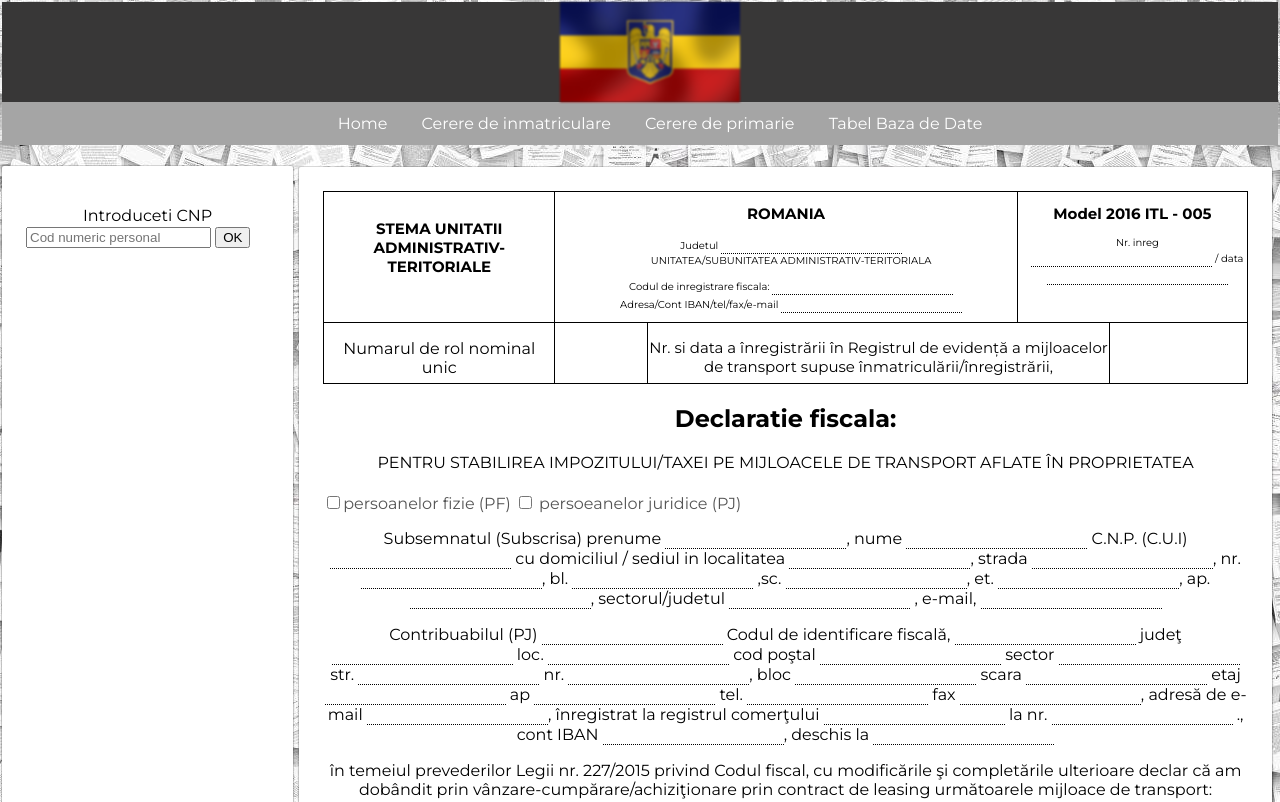
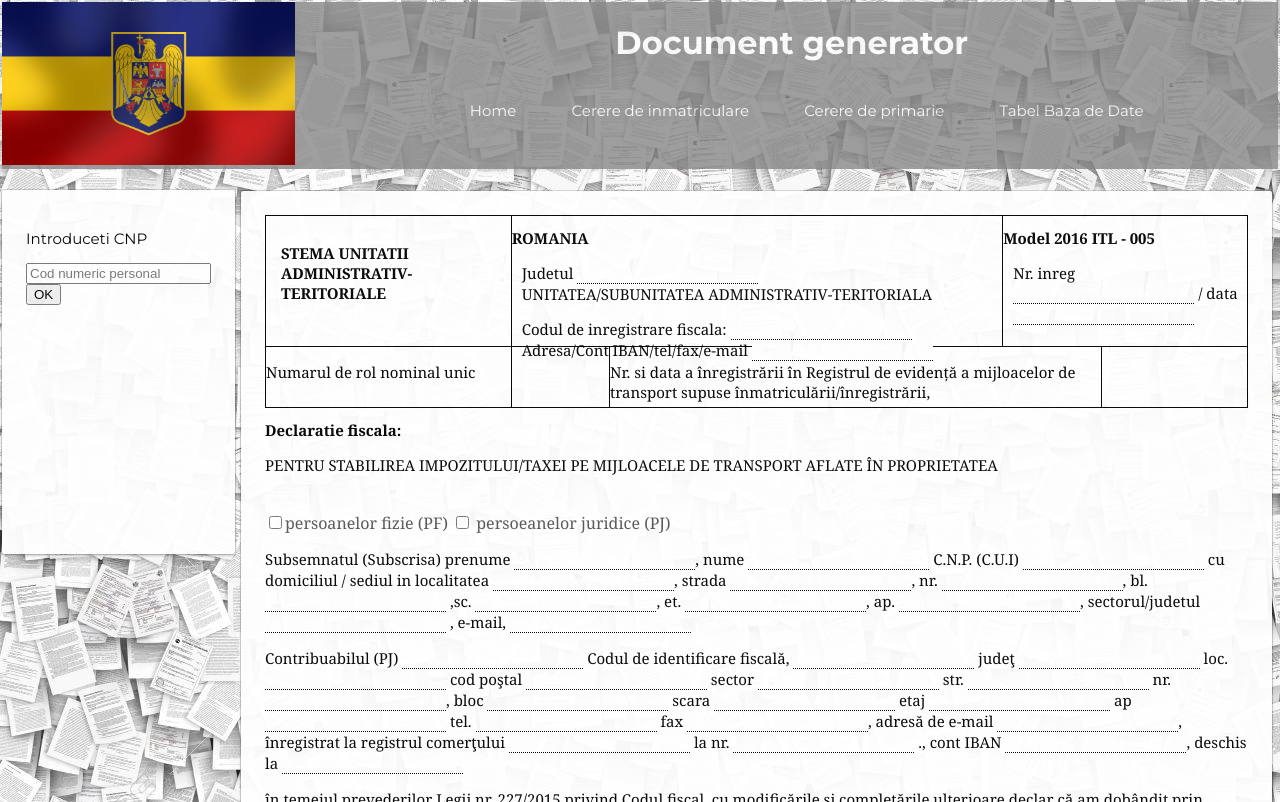
Before and after one commit to CristiCozma/docsgenerator, a plain HTML site: page second.html in a window 1280 px wide. Shown: the top 802 px of the page. Drawn offline with Linux system fonts and the light colour scheme.

Commit message:
add style to htmls

```diff
--- a/index.html
+++ b/index.html
@@ -5,27 +5,32 @@
     <title>Document gen</title>
     <link rel="stylesheet" href="style.css">
     <link rel="stylesheet" href="second.html">
+    <link rel="stylesheet" href="tableDB.html">
 </head>
 
 <body>
     <header>
         <div class="container">
             <div id="header">
-                <a href="https://www.gov.ro/" target="_blank"><img src="steag.jpeg" alt="tricolor"></a>
-                <h2>Document generator</h2>
+                <a href="https://www.gov.ro/" target="_blank"><img class="steag" src="steag.jpeg" alt="tricolor" width="100%"></a>
+               <!-- <h2>Document generator</h2> -->
             </div>
+            <div id="header2">
+                <div id="firstboxheader">
+                    <h1>Document generator</h1>
                 </div>
-    </header>
                 <div class="subheader">
                     <ul class="navbar">
                         <li> <a href="index.html">Home</a></li>
                         <li> <a href="first.html">Cerere de inmatriculare</a></li>
-            <li> <a href="second.html">Cerere de primarie</li>
+                        <li> <a href="second.html">Cerere de primarie</a></li>
                         <li> <a href="tableDB.html">Tabel Baza de Date</a></li>
                     </ul>
                 </div>
+            </div>
+        </div>
+    </header>
     <section id="content">
-
         <div id="main">
             <div id="home" class="page">
                 <h2>Bine ați venit! </h2>
@@ -35,15 +40,12 @@
     </section>
     <footer>
         <div id="footer">
-            <h5></h5>Created with the help of
-            <a href="https://fasttrackit.org/" target="_blank">
-                <em>FastTrackIT</em></a>
+            <h5>Created with the help of
+            <a href="https://fasttrackit.org/" target="_blank"><em>FastTrackIT</em></a>
             </h5>
             <p>I hope this app helped you</p>
         </div>
     </footer>
-
     <script src="functions.js"></script>
 </body>
-
 </html>
--- a/second.css
+++ b/second.css
@@ -1,3 +1,139 @@
+@import url(https://fonts.googleapis.com/css?family=Montserrat:400,700);
+
+html, body {
+  height: 100%;
+}
+body {
+  background-image: url('background-homePage.jpeg');
+  color: #555;
+  margin: 2px;
+  font-family: "Montserrat", sans-serif;
+  min-height: 100%;
+  display: flex;
+  flex-direction: column;
+}
+
+#side-menu {
+    background-color: #ffffff;
+    margin: 21px 0;
+    padding: 24px;
+    box-shadow: 0 0 0 1px rgba(0, 0, 0, 0.15), 0 2px 3px rgba(0, 0, 0, 0.2);
+    border-radius: 2px;
+    color: #334455;
+    height: 15%;
+    opacity: 0.95;
+  }
+
+
+
+#footer {
+    text-align: center;
+    background-color: grey;
+    padding: 2px 10px 10px 10px;
+    opacity: 0.9;
+    color: white;
+    font-size: 18px;
+  }
+
+#footer a {
+    color: #f5f5f5;
+  }
+#footer a:hover {
+    font-weight: bold;
+  }
+
+.ullinks {
+    list-style-type: none;
+  }
+
+
+.container {
+    display: flex;
+
+  }
+
+
+
+
+#header {
+    float: left;
+    width: 23%;
+    background-color: rgba(136,136,136, 0.8);
+
+  }
+
+#header2 {
+    float: right;
+    width: 77%;
+    background-color: #888888;
+    opacity: 0.8;
+  }
+
+.navbar {
+    text-align: center;
+    color: #ffffff;
+    font-size: 20px;
+    margin: 0;
+  }
+
+.navbar li {
+    display: inline;
+    margin: 0;
+    padding: 0;
+  }
+
+.navbar a {
+    text-decoration: none;
+    padding: 15px 25px 15px 25px;
+    margin: 2px 0;
+    color: #ffffff;
+    display: inline-block;
+    transition: all .5s ease-out;
+  }
+
+.navbar a:hover {
+    background-color: transparent;
+    color: black;
+    font-size: 25px;
+
+  }
+
+h1 {
+    text-align: center;
+    padding-left: 10px;
+    font-family: "Montserrat", sans-serif;
+    color: white
+  }
+
+#firstboxheader {
+    background-color: #888888 ;
+  }
+
+#content {
+    flex: 4;
+    display: flex;
+    flex-direction: row;
+}
+
+.page {
+    background-color: #ffffff;
+    margin: 16px 0;
+    padding: 24px 24px 50px 24px;
+    box-shadow: 0 0 0 1px rgba(0, 0, 0, 0.15), 0 2px 3px rgba(0, 0, 0, 0.2);
+    border-radius: 2px;
+    opacity: 0.95;
+  }
+
+
+
+
+
+
+
+
+
+
+/* REgi jo*/
 #boxes {
     display: inline-block;
 }
@@ -10,7 +146,6 @@
     height: 130px;
     border-right: none;
     width: calc(25% - 1px);
-
 }
 
 .styleleftbox {
@@ -33,7 +168,6 @@
     height: 130px;
     border-right: none;
     width: calc(50% - 1px);
-
 }
 
 #rightbox{
@@ -111,5 +245,11 @@ main {
 
 p, h2, ul, li {
     color: black;
-    font-family: 10px;
+    font-size: 15px;
 }
+/*regi+uj */
+#main {
+    margin: 2px;
+    padding: 4px;
+    font-family: Georgia;
+  }
--- a/second.html
+++ b/second.html
@@ -3,28 +3,35 @@
 
 <head>
     <title>Document gen</title>
-    <link rel="stylesheet" href="style.css">
+    <!-- <link rel="stylesheet" href="style.css">  -->
     <link rel="stylesheet" href="print.css">
     <link rel="stylesheet" href="second.css">
+    <link rel="stylesheet" href="tableDB.html">
 
 </head>
 
 <body>
     <header>
         <div class="container">
-            <div id="header" class="dont-print">
-                <a href="https://www.gov.ro/" target="_blank"><img src="steag.jpeg" alt="tricolor"></a>
-                <h2>Document generator</h2>
+            <div id="header">
+                <a href="https://www.gov.ro/" target="_blank"><img src="steag.jpeg" alt="tricolor" width="100%"></a>
+               <!-- <h2>Document generator</h2> -->
+            </div>
+            <div id="header2">
+                <div id="firstboxheader">
+                    <h1>Document generator</h1>
+                </div>
+                <div class="subheader">
+                    <ul class="navbar">
+                        <li> <a href="index.html">Home</a></li>
+                        <li> <a href="first.html">Cerere de inmatriculare</a></li>
+                        <li> <a href="second.html">Cerere de primarie</a></li>
+                        <li> <a href="tableDB.html">Tabel Baza de Date</a></li>
+                    </ul>
+                </div>
             </div>
         </div>
     </header>
-    <div class="subheader, dont-print">
-        <ul class="navbar">
-            <li> <a href="index.html">Home</a></li>
-            <li> <a class="activ-link" href="first.html">Cerere de inmatriculare</a></li>
-            <li> <a href="second.html">Cerere de primarie </a></li>
-            <li> <a href="tableDB.html">Tabel Baza de Date</a></li>
-        </ul>
     </div>
     <section id="content">
         <div id="side-menu" class="dont-print">
@@ -138,7 +145,7 @@
                     <br>
                     1 <input class="inputstyle" type="text">2 <input class="inputstyle" type="text"> <br>
                     3 <input class="inputstyle" type="text">4 <input class="inputstyle" type="text"> <br>
-                    5 <input class="inputstyle" type="text">6 <input class="inputstyle" type="text">
+                    5 <input class="inputstyle" type="text">6 <input class="inputstyle" type="text"> <br>
                     Prin n semnarea prezentei am luat la cunoştinţă ca declararea necorespunzătoare a adevărului se
                     pedepseşte conform legii penale, cele declarate fiind corecte şi complete.
                     <br>
@@ -146,10 +153,10 @@
                     <br>
                     Data <input class="inputstyle" type="date">
                 </p>
+                <br>
+                <button class="dont-print" id="print-button">Print</button>
+            </div>
 
-            </div>
-            <br>
-            <button class="dont-print" id="print-button">Print</button>
 
         </div>
     </section>
--- a/style.css
+++ b/style.css
@@ -12,7 +12,7 @@ body {
   display: flex;
   flex-direction: column;
 }
-
+/*
 #header {
   background-color: rgb(56, 55, 55);
   height: 100px;
@@ -48,7 +48,7 @@ body {
   margin: 2px 0;
   color: #ffffff;
   display: inline-block;
-}
+}*/
 
 #side-menu {
   background-color: #ffffff;
@@ -57,6 +57,8 @@ body {
   box-shadow: 0 0 0 1px rgba(0, 0, 0, 0.15), 0 2px 3px rgba(0, 0, 0, 0.2);
   border-radius: 2px;
   color: #334455;
+  height: 15%;
+  opacity: 0.95;
 }
 
 #btn {
@@ -95,18 +97,22 @@ body > section {
 .page {
   background-color: #ffffff;
   margin: 16px 0;
-  padding: 24px;
+  padding: 24px 24px 50px 24px;
   box-shadow: 0 0 0 1px rgba(0, 0, 0, 0.15), 0 2px 3px rgba(0, 0, 0, 0.2);
   border-radius: 2px;
+  opacity: 0.95;
 }
 
 p {
   margin-bottom: 2px;
   text-align: center;
+  font-size: 17px;
 }
 
 h2 {
   text-align: center;
+  font-size: 29px;
+  padding-bottom: 15px;
 }
 
 #cnp,
@@ -137,10 +143,25 @@ h2 {
   margin-left: 50%;
 }
 
+
+
+
+
+
+
+
+
+
+
+
+
 #footer {
   text-align: center;
   background-color: grey;
-  padding: 10px;
+  padding: 2px 10px 10px 10px;
+  opacity: 0.9;
+  color: white;
+  font-size: 18px;
 }
 
 #footer a {
@@ -153,3 +174,66 @@ h2 {
   .ullinks {
   list-style-type: none;
 }
+
+
+.container {
+  display: flex;
+
+}
+
+
+
+
+#header {
+  float: left;
+  width: 23%;
+  background-color: rgba(136,136,136, 0.8);
+
+}
+
+#header2 {
+  float: right;
+  width: 77%;
+  background-color: #888888;
+  opacity: 0.8;
+}
+
+.navbar {
+  text-align: center;
+  color: #ffffff;
+  font-size: 20px;
+  margin: 0;
+}
+
+.navbar li {
+  display: inline;
+  margin: 0;
+  padding: 0;
+}
+
+.navbar a {
+  text-decoration: none;
+  padding: 15px 25px 15px 25px;
+  margin: 2px 0;
+  color: #ffffff;
+  display: inline-block;
+  transition: all .5s ease-out;
+}
+
+.navbar a:hover {
+  background-color: transparent;
+  color: black;
+  font-size: 25px;
+
+}
+
+h1 {
+  text-align: center;
+  padding-left: 10px;
+  font-family: "Montserrat", sans-serif;
+  color: white
+}
+
+#firstboxheader {
+  background-color: #888888 ;
+}
--- a/tableDB.html
+++ b/tableDB.html
@@ -6,10 +6,11 @@
     <link rel="stylesheet" href="style.css">
     <link rel="stylesheet" href="print.css">
     <link rel="stylesheet" href="second.html">
+    <link rel="stylesheet" href="tableDB.html">
 </head>
 
 <body>
-    <header>
+   <!-- <header>
         <div class="container">
             <div id="header" class="dont-print">
                 <a href="https://www.gov.ro/" target="_blank"><img src="steag.jpeg" alt="tricolor"></a>
@@ -24,7 +25,29 @@
             <li> <a href="second.html">Cerere de primarie</a></li>
             <li> <a href="tableDB.html">Tabel Baza de Date</a></li>
         </ul>
-    </div>
+    </div> -->
+    <header>
+        <div class="container">
+            <div id="header">
+                <a href="https://www.gov.ro/" target="_blank"><img src="steag.jpeg" alt="tricolor" width="100%"></a>
+               <!-- <h2>Document generator</h2> -->
+            </div>
+            <div id="header2">
+                <div id="firstboxheader">
+                    <h1>Document generator</h1>
+                </div>
+                <div class="subheader">
+                    <ul class="navbar">
+                        <li> <a href="index.html">Home</a></li>
+                        <li> <a href="first.html">Cerere de inmatriculare</a></li>
+                        <li> <a href="second.html">Cerere de primarie</a></li>
+                        <li> <a href="tableDB.html">Tabel Baza de Date</a></li>
+
+                    </ul>
+                </div>
+            </div>
+        </div>
+    </header>
     <section id="content">
         <div id="main">
 
@@ -45,20 +68,17 @@
                 </thead>
                 <tbody></tbody>
             </table>
-            <button class="dont-print" id="print-button">Print</button>
+           <!-- <button class="dont-print" id="print-button">Print</button> -->
         </div>
     </section>
     <footer>
         <div id="footer" class="dont-print">
-            <h5></h5>Created with the help of
-            <a href="https://fasttrackit.org/" target="_blank">
-                <em>FastTrackIT</em></a>
+            <h5>Created with the help of
+            <a href="https://fasttrackit.org/" target="_blank"><em>FastTrackIT</em></a>
             </h5>
             <p>I hope this app helped you</p>
         </div>
     </footer>
-
     <script src="functions.js"></script>
 </body>
-
 </html>
```
Also changed, not shown: first.html (+20 -14 lines). Lines whose indentation alone changed are shown as unchanged.
